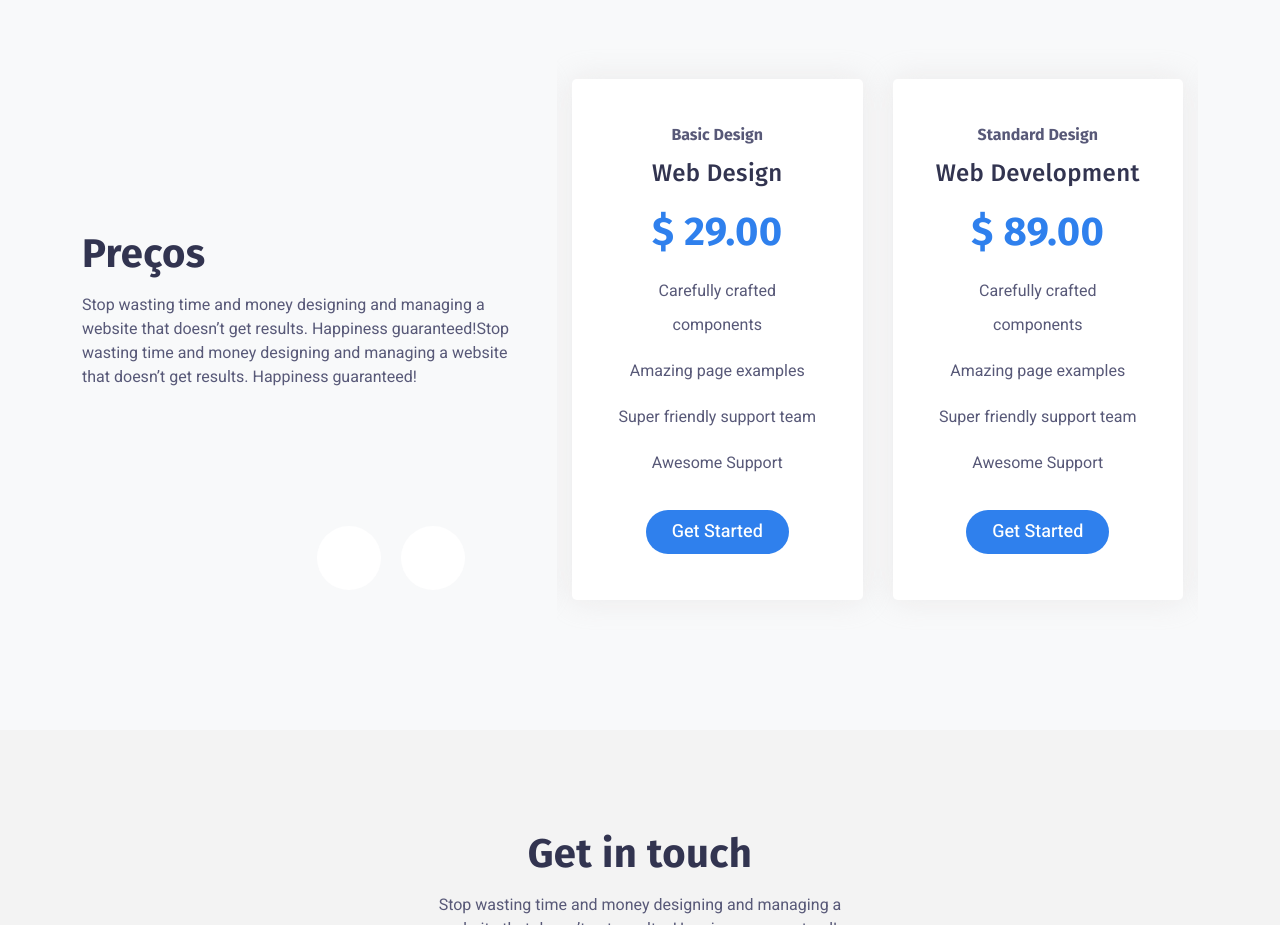
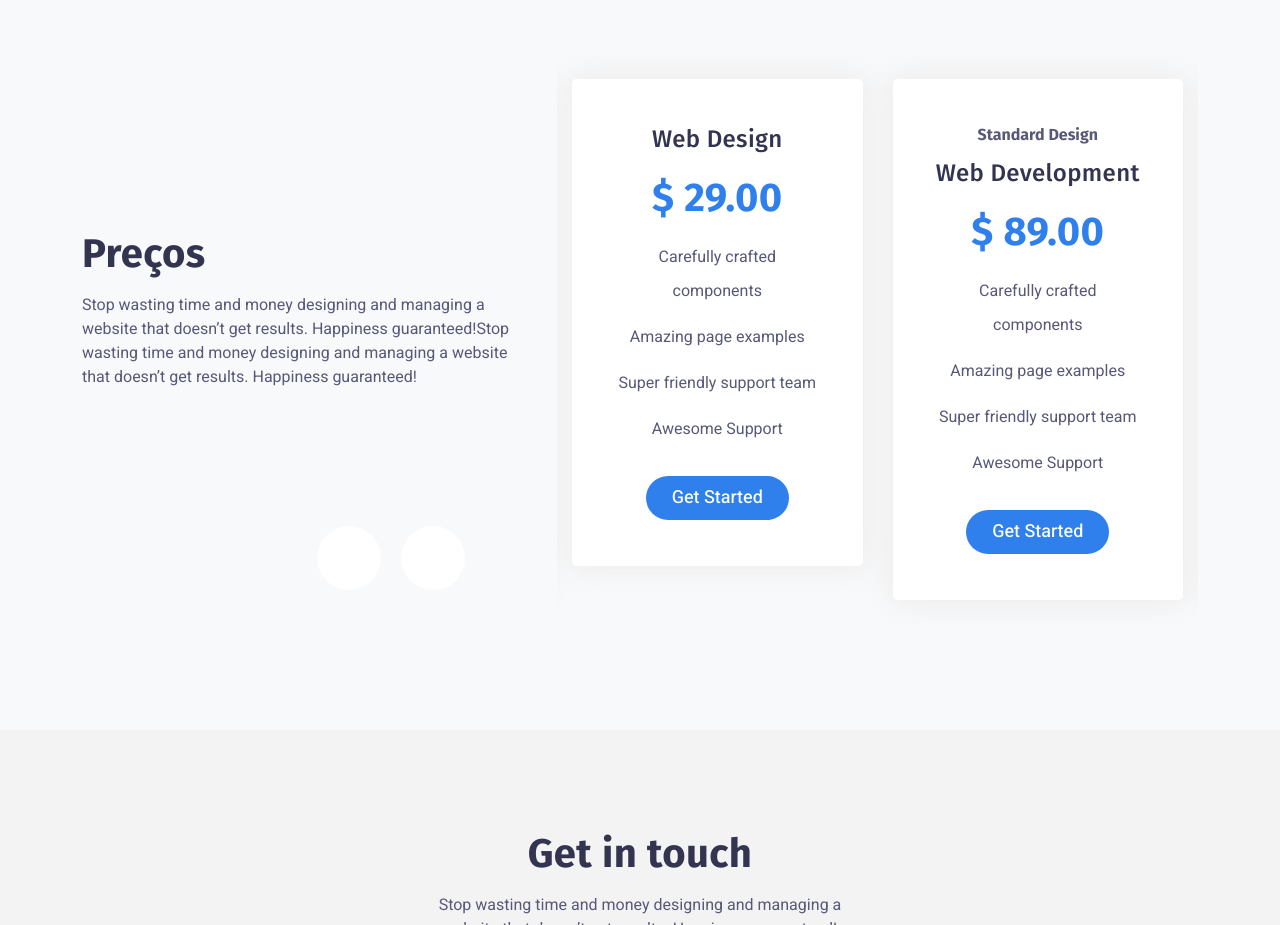
Before and after one commit to Tomasneto404/memokeeper, a plain HTML site: page index.html in a window 1280 px wide. Shown: the part 2300-3225 px from the top of the page. Drawn offline with Linux system fonts and the light colour scheme; some icons are missing.

```diff
--- a/index.html
+++ b/index.html
@@ -284,7 +284,7 @@
               <div class="pricing-active">
                 <div class="single-pricing-wrapper">
                   <div class="single-pricing">
-                    <h6>Basic Design</h6>
+                    <!--<h6>Base</h6>-->
                     <h4>Web Design</h4>
                     <h3>$ 29.00</h3>
                     <ul>
```
